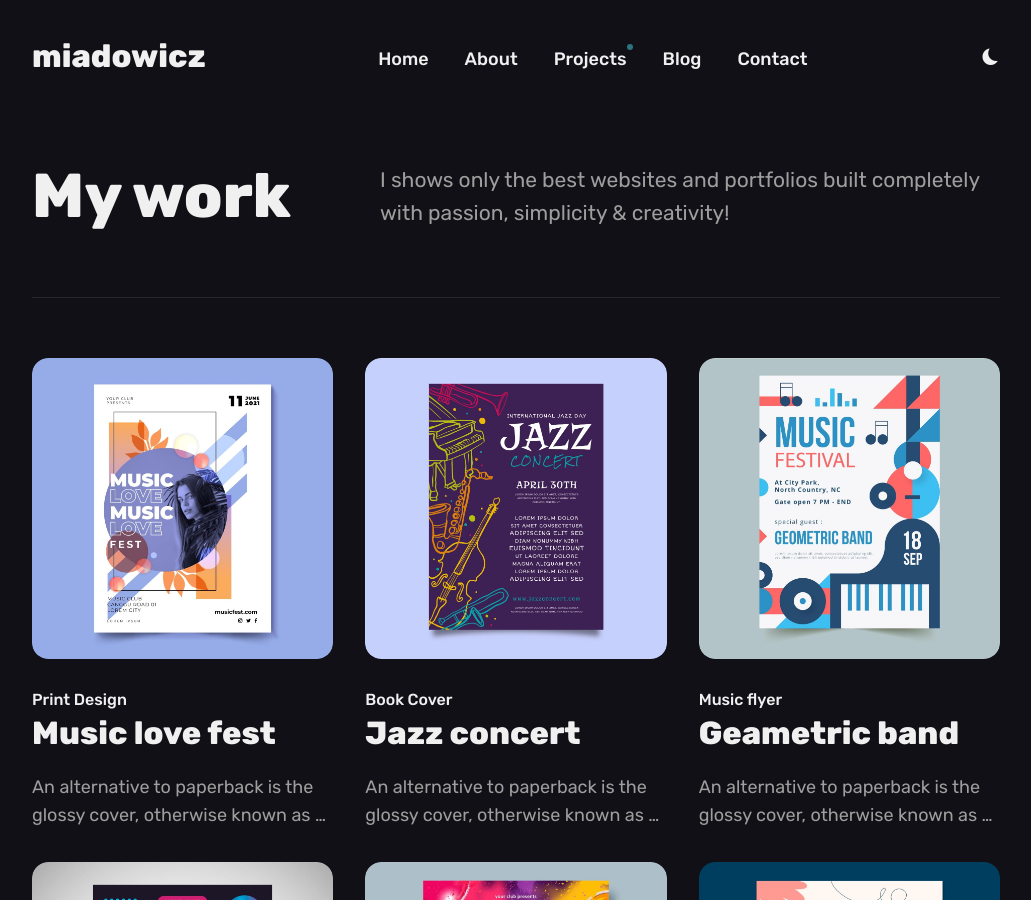
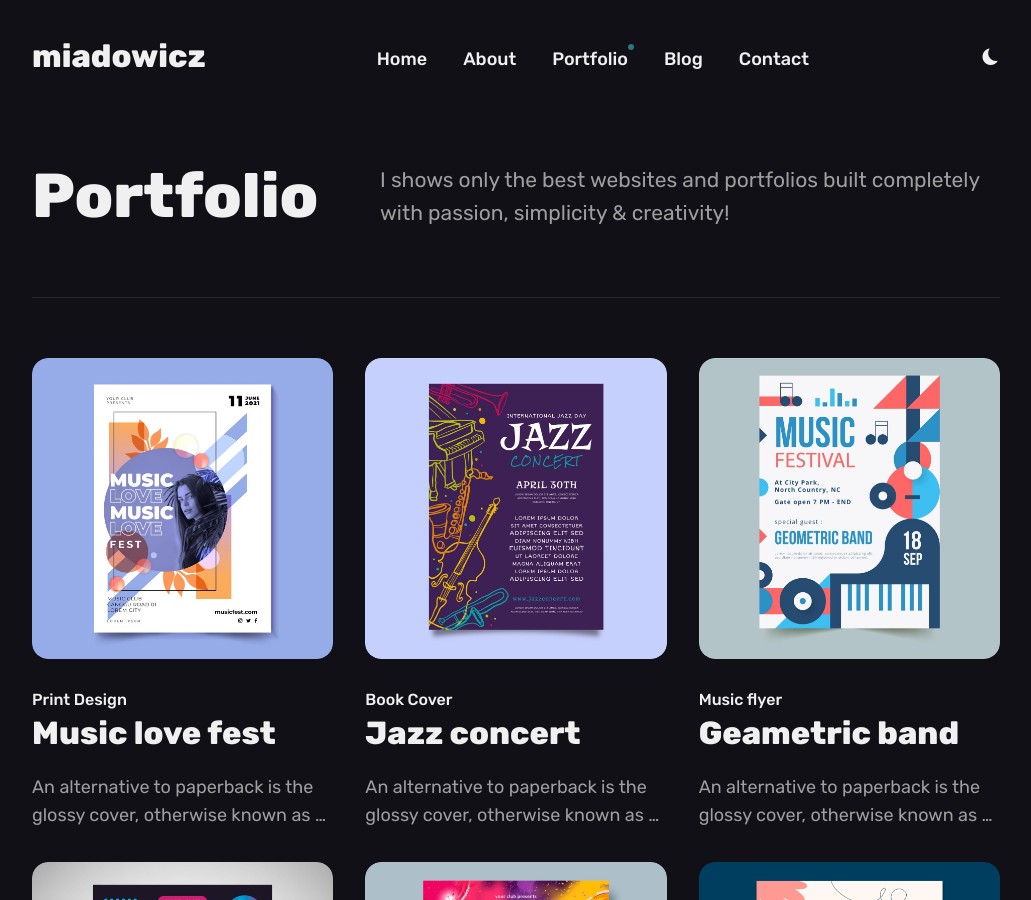
Before and after one commit to lmiadowicz/lmiadowicz.github.io, a Jekyll site: the page built from work/index.html, in a window 1280 px wide and 900 px high. Shown: the whole window, without its empty margins (124-1155 px from the left). Built offline with Jekyll 4.4.1, drawn with Linux system fonts in a browser that asks for light colours.

Commit message:
changed to portfolio

```diff
--- a/_data/settings.yml
+++ b/_data/settings.yml
@@ -14,7 +14,7 @@ menu__settings:
       url: '/'
     - title: 'About'
       url: '/about/'
-    - title: 'Projects'
+    - title: 'Portfolio'
       url: '/work/'
     - title: 'Blog'
       url: '/blog/'
--- a/work/index.html
+++ b/work/index.html
@@ -1,6 +1,6 @@
 ---
 layout: default
-title: My work
+title: Portfolio
 description: I shows only the best websites and portfolios built completely with passion, simplicity & creativity!
 ---
 
```
